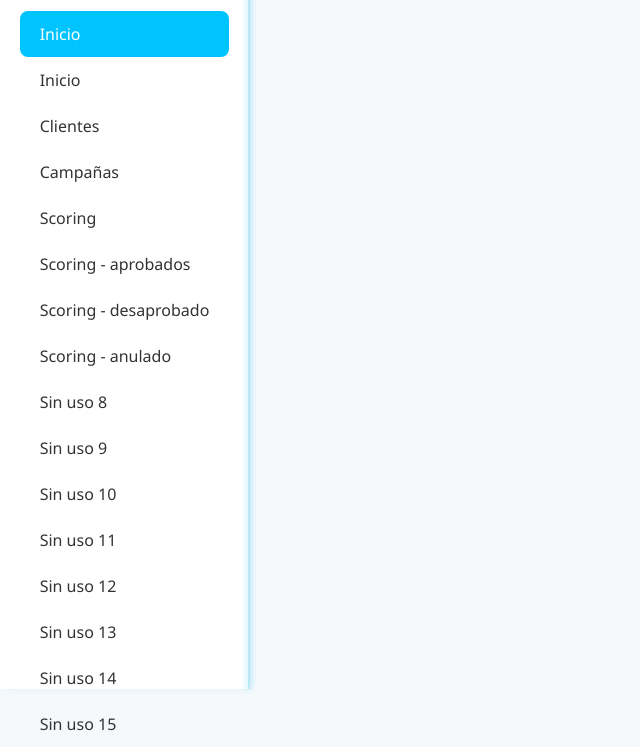
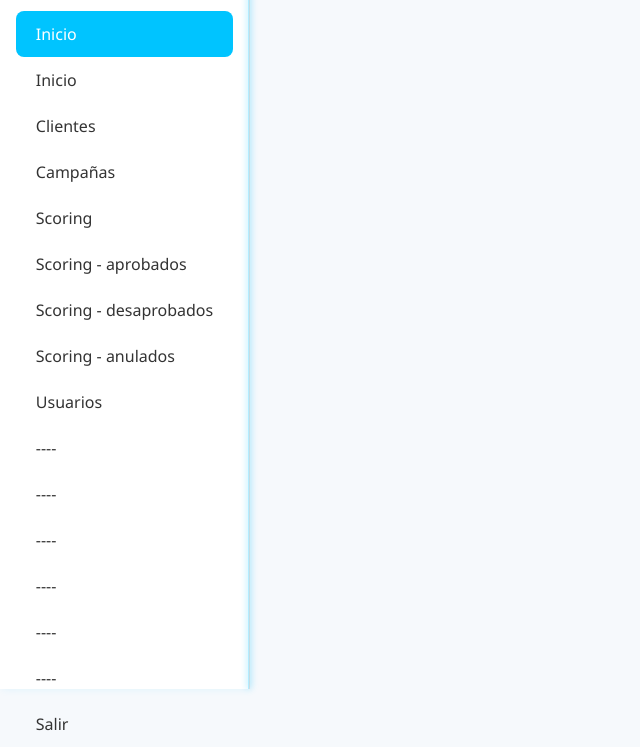
Before and after one commit to clicon-fanpage/clicon-fanpage.github.io, a plain HTML site: page matriz/index.html in a window 1280 px wide. Shown: the part 111-858 px from the top of the page, without its empty margins (0-640 px from the left). Drawn offline with Linux system fonts and the light colour scheme.

Commit message:
Update index.html

```diff
--- a/matriz/index.html
+++ b/matriz/index.html
@@ -19,16 +19,16 @@
           <li><a href="#">Campañas</a></li>
           <li><a href="#">Scoring</a></li>
           <li><a href="#">Scoring - aprobados</a></li>
-          <li><a href="#">Scoring - desaprobado</a></li>
-          <li><a href="#">Scoring - anulado</a></li>
-          <li><a href="#">Sin uso 8</a></li>
-          <li><a href="#">Sin uso 9</a></li>
-          <li><a href="#">Sin uso 10</a></li>
-          <li><a href="#">Sin uso 11</a></li>
-          <li><a href="#">Sin uso 12</a></li>
-          <li><a href="#">Sin uso 13</a></li>
-          <li><a href="#">Sin uso 14</a></li>
-          <li><a href="#">Sin uso 15</a></li>
+          <li><a href="#">Scoring - desaprobados</a></li>
+          <li><a href="#">Scoring - anulados</a></li>
+          <li><a href="#">Usuarios</a></li>
+          <li><a href="#">----</a></li>
+          <li><a href="#">----</a></li>
+          <li><a href="#">----</a></li>
+          <li><a href="#">----</a></li>
+          <li><a href="#">----</a></li>
+          <li><a href="#">----</a></li>
+          <li><a href="#">Salir</a></li>
         </ul>
       </nav>
     </aside>
```
